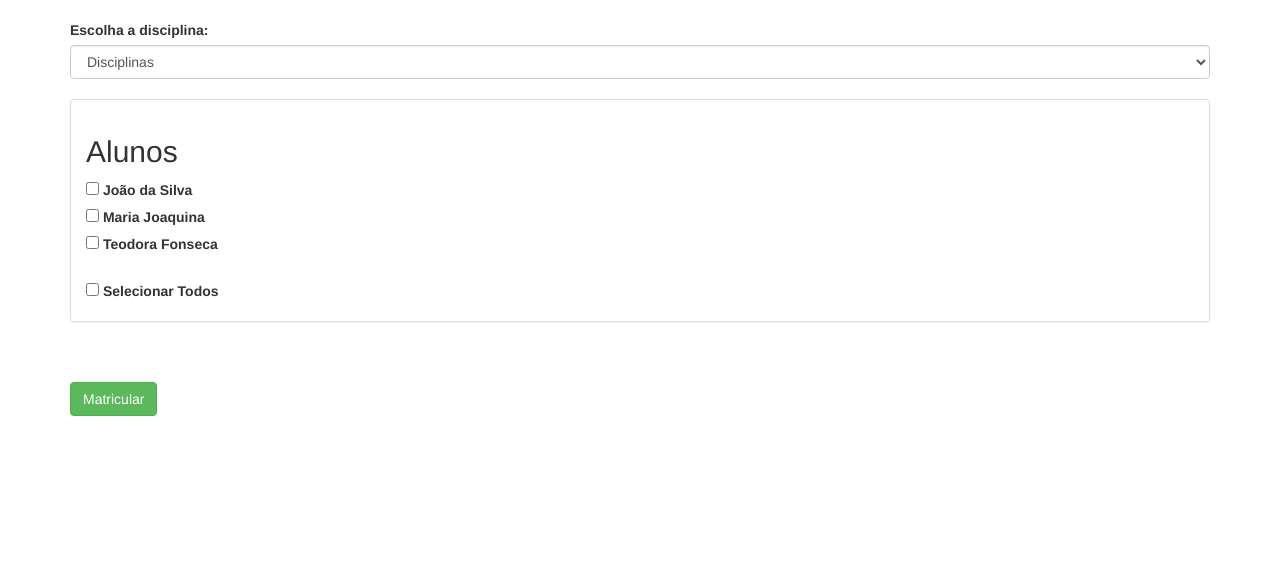
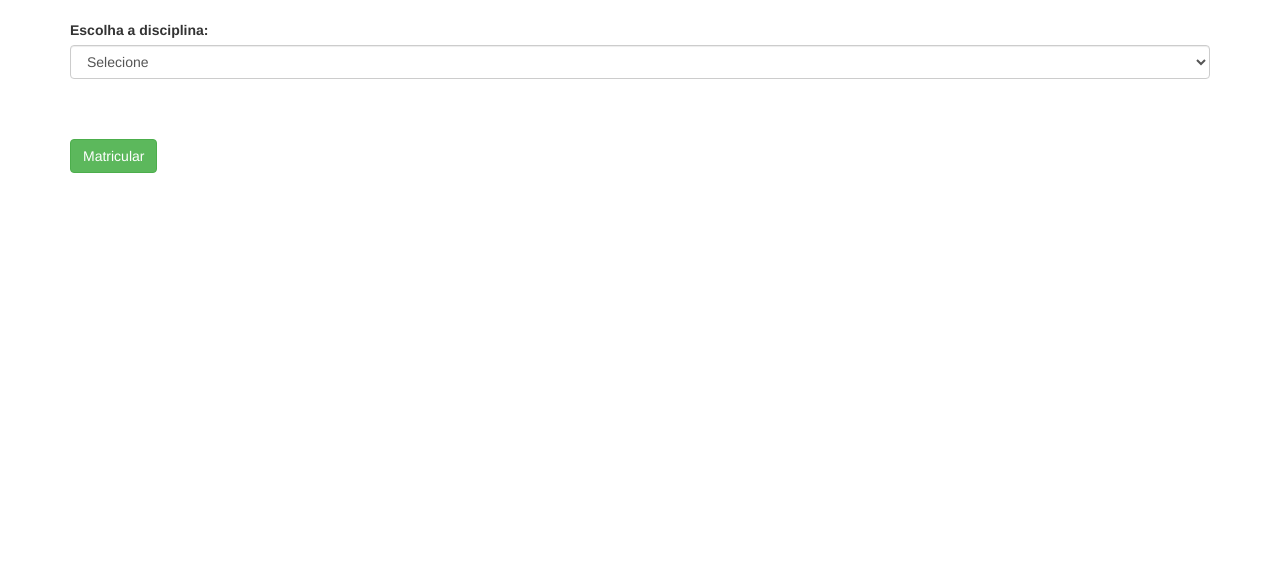
Before and after one commit to luisabergo/Ana_Anna_Luisa, a Django app: page /TelaMatricula/ in a window 1280 px wide. Shown: the part 52-614 px from the top of the page. Run offline with Django 3.2, Linux system fonts and the light colour scheme; parts of the project's set-up code (start-up, migrations or seed data) failed here and were passed over; some libraries are stand-ins or nearby versions.

Commit message:
tela matricular correta

```diff
--- a/django_app/templates/django/TelaMatricula.html
+++ b/django_app/templates/django/TelaMatricula.html
@@ -12,21 +12,22 @@
     {% include "django/cabecalho.html" %}
 
     <div class="container">
-
+        <form onchange="myFunction1();">
             <div id="exercicio" class="form">
                 <label>Escolha a disciplina: </label>
-            <select name="time" class="form-control" id='div1'>
-                <option value="bota">Disciplinas</option>
-                <option value="bota">Disciplina 1</option>
-                <option value="fla">Disciplina 2</option>
-                <option value="flu">Disciplina 3</option>
+                <select name="disc" class="form-control" id="disc">
+                    <option value="#">Selecione</option>
+                    <option value="disc1">Disciplina 1</option>
+                    <option value="disc2">Disciplina 2</option>
+
                 </select>
             </div>
+
             <br>
-            <div id='m1' class="form">
+            <div id='m1' class="form" style="display:none">
                 <div class="panel panel-default">
                     <div class="panel-body">
-                    <h2>Alunos</h2>
+                        <h2>Alunos Disciplina 1</h2>
                         <input type="checkbox" name="checkbox-1" id="checkbox-1" />
                         <label for='div'>João da Silva</label>
                         <br>
@@ -38,13 +39,32 @@
                         <br>
                         <br>
                         <!-- select all boxes -->
-                        <input type="checkbox" name="select-all" id="select-all" />
-                        <label for='div'>Selecionar Todos</label>
+                        <input type="checkbox" name="select-all1" id="select-all1" />
+                        <label for='div1'>Selecionar Todos</label>
                     </div>
                 </div>
             </div>
             <br>
-
+            <div id='m2' class="form" style="display:none">
+                <div class="panel panel-default">
+                    <div class="panel-body">
+                        <h2>Alunos Disciplina 2</h2>
+                        <input type="checkbox" name="checkbox-1" id="checkbox-1" />
+                        <label for='div'>João da Silva 2</label>
+                        <br>
+                        <input type="checkbox" name="checkbox-2" id="checkbox-2" />
+                        <label for='div'>Maria Joaquina 2</label>
+                        <br>
+                        <input type="checkbox" name="checkbox-2" id="checkbox-2" />
+                        <label for='div'>Teodora Fonseca 2</label>
+                        <br>
+                        <br>
+                        <!-- select all boxes -->
+                        <input type="checkbox" name="select-all2" id="select-all2" />
+                        <label for='div2'>Selecionar Todos</label>
+                    </div>
+                </div>
+            </div>
             <br>
 
         </form>
@@ -52,9 +72,42 @@
 
     </div>
     <br>
-    <script>
-        // Listen for click on toggle checkbox
-        $('#select-all').click(function (event) {
+    <script type="text/javascript">
+
+        function myFunction1() {
+            var $radio1 = document.getElementById("disc");
+
+            if ($('#disc').val() == "disc1") {
+                $("#m1").show();
+            }
+            else {
+                $("#m1").hide();
+            }
+
+            if ($('#disc').val() == "disc2") {
+                $("#m2").show();
+            }
+            else {
+                $("#m2").hide();
+            }
+
+
+        }
+
+        $('#select-all1').click(function (event) {
+            if (this.checked) {
+                // Iterate each checkbox
+                $(':checkbox').each(function () {
+                    this.checked = true;
+                });
+            } else {
+                $(':checkbox').each(function () {
+                    this.checked = false;
+                });
+            }
+        });
+
+        $('#select-all2').click(function (event) {
             if (this.checked) {
                 // Iterate each checkbox
                 $(':checkbox').each(function () {
```
Lines whose indentation alone changed are shown as unchanged.
